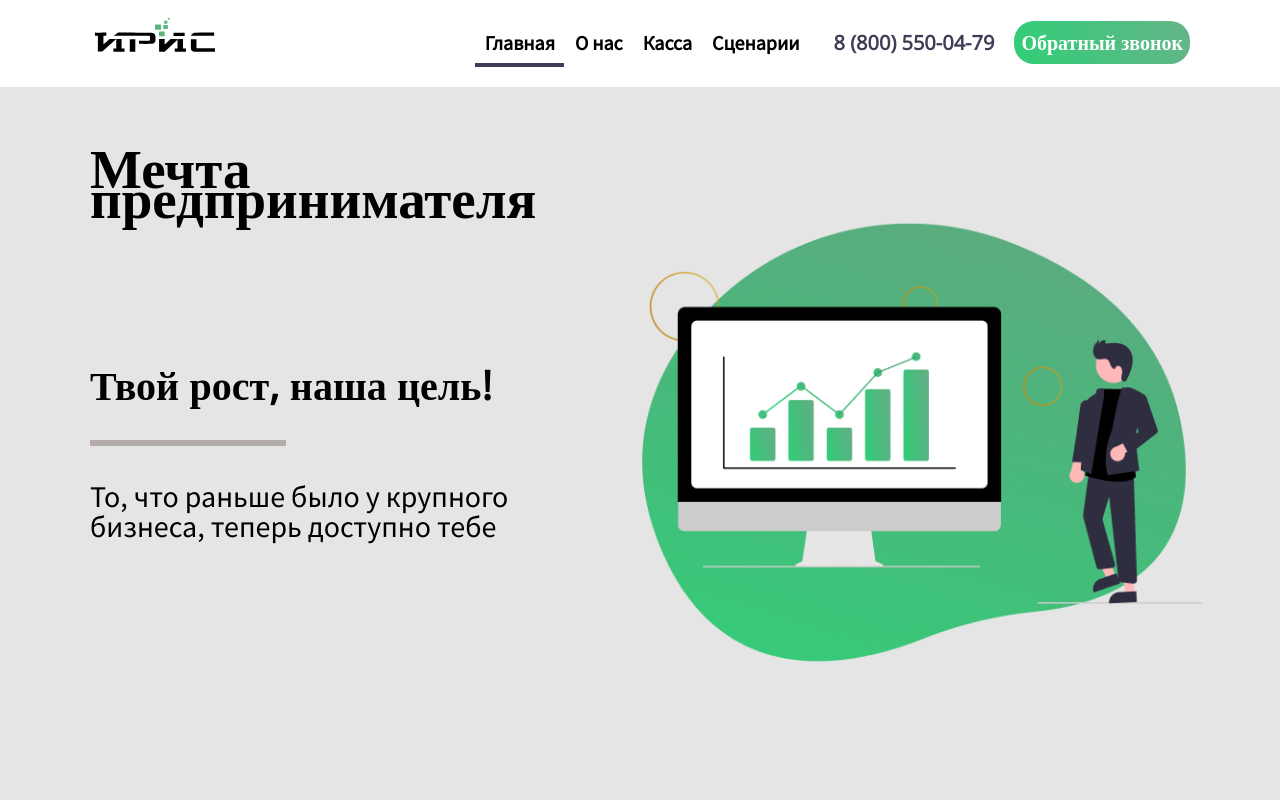
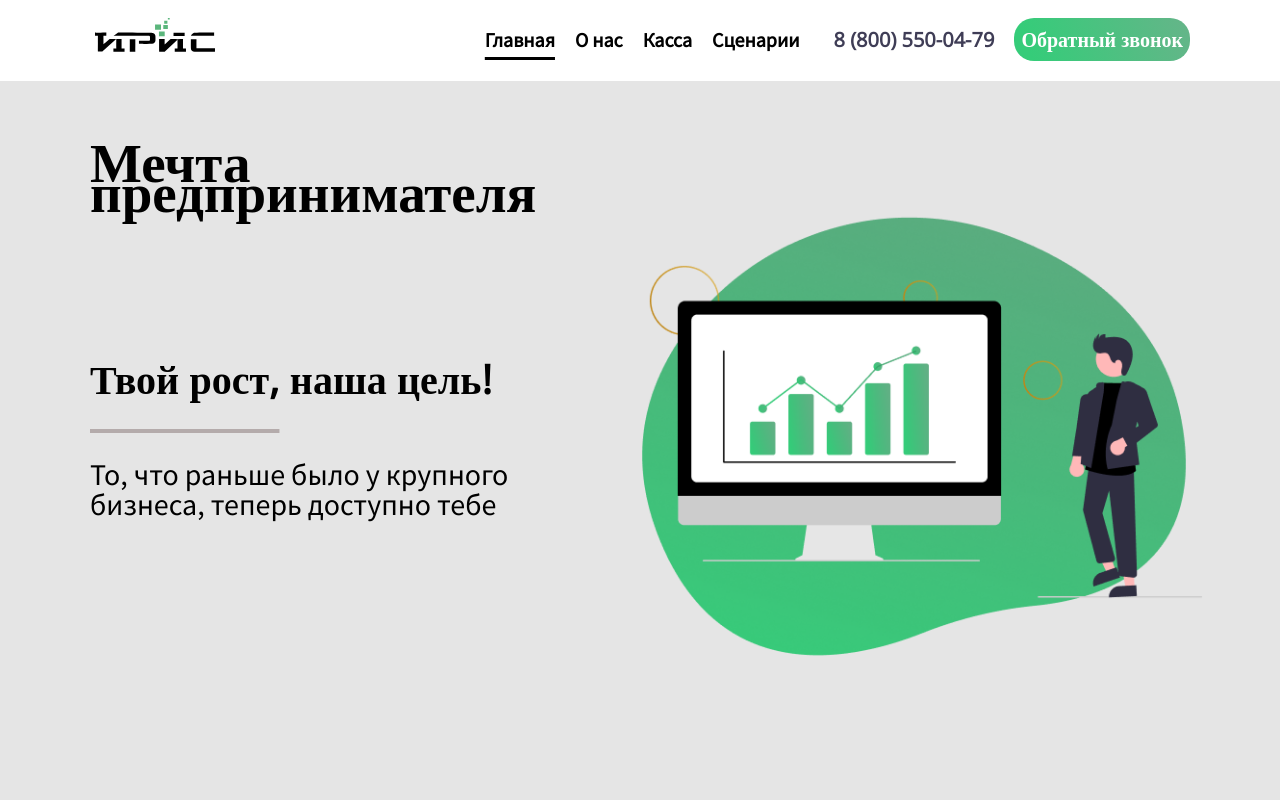
Before and after one commit to olgaterentyeva/Landing, a plain HTML site: page index.html in a window 1280 px wide. Shown: the top 800 px of the page. Drawn offline with nearby package versions, Linux system fonts and the light colour scheme.

Commit message:
underline changed

```diff
--- a/index.html
+++ b/index.html
@@ -18,10 +18,7 @@
     <header class="header">
             <a href="#" class="logo"><img src="img/logo.svg" alt="Logotype"></a>
             <div class="nav">
-                <div class="line0-flex">
-                    <a href="#" class="nav_item">Главная</a>
-                    <div class="line0"></div>
-                </div>
+                    <a href="#" class="nav_item main">Главная</a>
                     <a href="#" class="nav_item">О нас</a>
                     <a href="#" class="nav_item">Касса</a>
                     <a href="#" class="nav_item">Сценарии</a>
@@ -36,8 +33,7 @@
             <div>
                 <h1>Мечта предпринимателя</h1>
                 <div class="cont1-flex">
-                    <h2>Твой рост, наша цель!</h2>
-                    <div class="line1"></div>
+                    <h2><ins>Твой рост,</ins> наша цель!</h2>
                     <p>То, что раньше было у крупного</br> бизнеса, теперь доступно тебе</p>
                 </div>
             </div>
@@ -48,8 +44,7 @@
             <h1>С нами все просто</h1>
             <div class="cont2-flex-main">
             <div class="cont2-flex">
-                <h2>Лучшее решение для</br> роста вашего бизнеса</h2>
-                <div class="line1"></div>
+                <h2>Лучшее решение для</br><ins>роста ваш</ins>его бизнеса</h2>
                 <p>ИРИС Ритейл взял лучших на рынке</br> провайдеров технологий, которые</br> способны обеспечить реальный</br> рост выручки малого или среднего<br> предпринимателя-ритейлера</p>
             </div>
             <img src="img/easy_with_us.png" alt="pic">
--- a/style.css
+++ b/style.css
@@ -38,25 +38,10 @@ h1 {
     margin: 18px 90px 0 80px;
 }
 
-
 .logo {
     padding-left: 15px;
     padding-right: 15px;
     float: left;
-}
-
-.line0 {
-    width: 60px;
-    height: 0;
-    border: 2px solid #3F3D56;
-    background-color: #3F3D56;
-    padding-left: 25px;
-}
-
-.line0-flex {
-    margin-top: 5px;
-    display: flex;
-    flex-direction: column;
 }
 
 .nav {
@@ -77,13 +62,20 @@ h1 {
     color: black;
 }
 
+.nav_item.main {
+    text-decoration: underline;
+    text-decoration-thickness: 2.5px;
+    text-underline-offset: 10px;
+}
+
 .nav_phone:hover {
     text-decoration: underline;
     color: #3F3D56;
+    opacity: 1;
 }
 
 .nav button:hover {
-    transform: scale(1.050);
+    opacity: 0.7;
 }
 
 .nav_phone {
@@ -126,6 +118,12 @@ h1 {
     font-size: 40px;
     line-height: 20px;
     margin-bottom: 40px;
+}
+
+ins {
+    text-decoration-color: #B4ABAB;
+    text-underline-offset: 35px;
+    text-decoration-thickness: 4px;
 }
 
 .container1 p {
```
